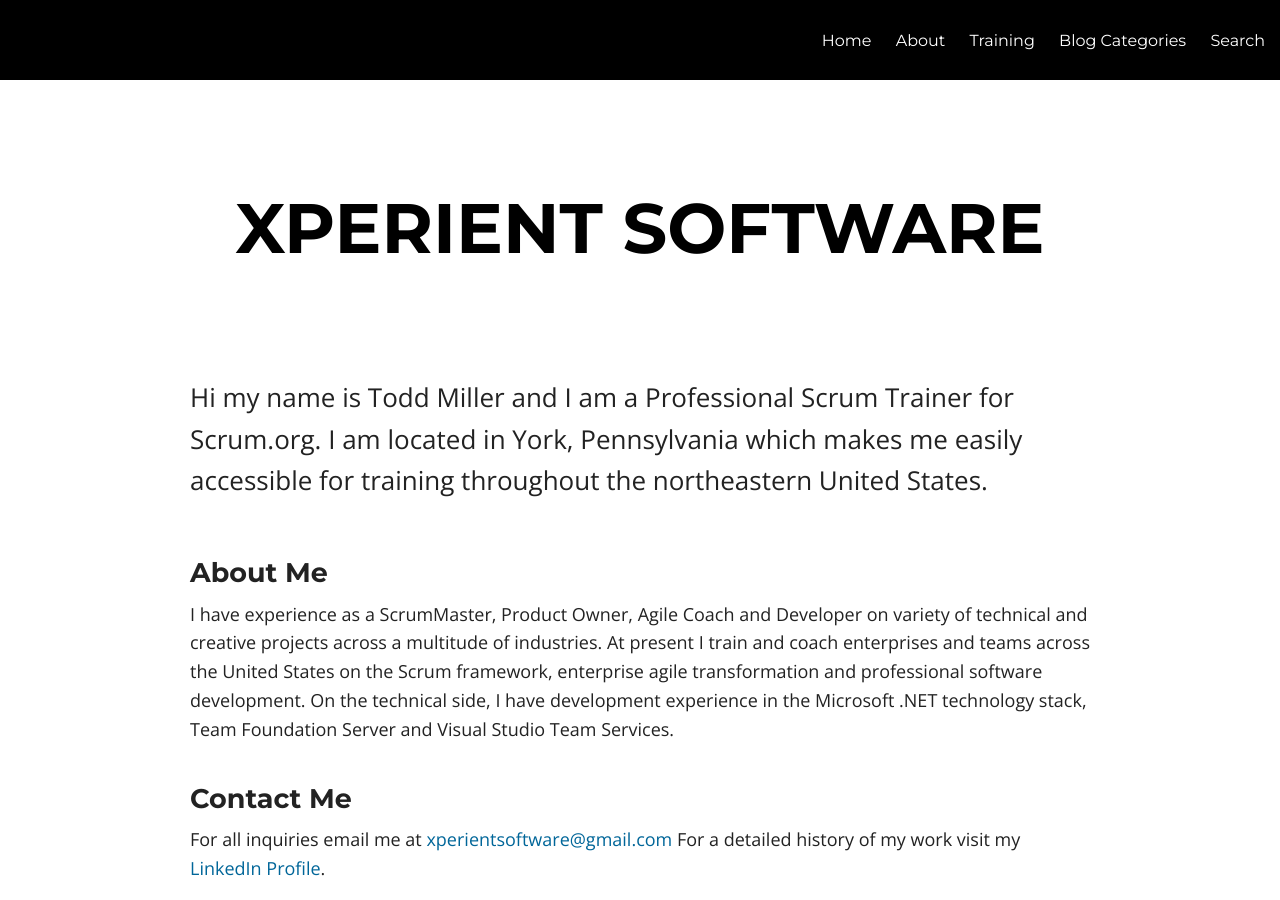
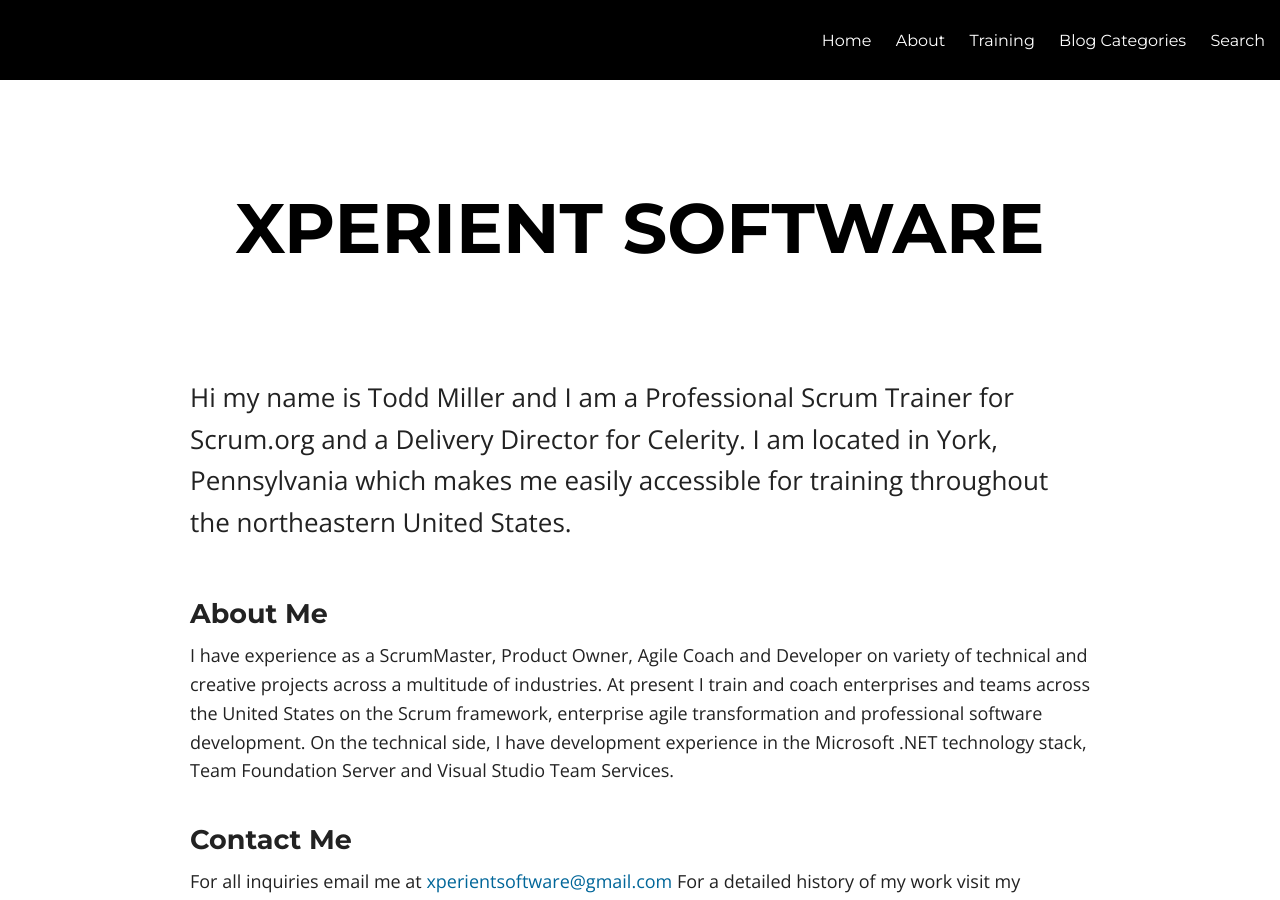
Before and after one commit to agiletodd/agiletodd.github.io, a Jekyll site: the page built from about.md, in a window 1280 px wide and 900 px high. Built offline with Jekyll 4.4.1, drawn with Linux system fonts in a browser that asks for light colours; nearby versions of some CDN libraries.

Commit message:
Updated About

```diff
--- a/about.md
+++ b/about.md
@@ -21,7 +21,7 @@
     {% endif %}
 {% endfor %}
 
-Hi my name is Todd Miller and I am a Professional Scrum Trainer for Scrum.org. I am located in York, Pennsylvania which makes me easily accessible for training throughout the northeastern United States.
+Hi my name is Todd Miller and I am a Professional Scrum Trainer for Scrum.org and a Delivery Director for Celerity. I am located in York, Pennsylvania which makes me easily accessible for training throughout the northeastern United States.
 
 ### About Me
 I have experience as a ScrumMaster, Product Owner, Agile Coach and Developer on variety of technical and creative projects across a multitude of industries. At present I train and coach enterprises and teams across the United States on the Scrum framework, enterprise agile transformation and professional software development. On the technical side, I have development experience in the Microsoft .NET technology stack, Team Foundation Server and Visual Studio Team Services.
```
Also changed, not shown: other parts of about.md (+1 -1 lines).
